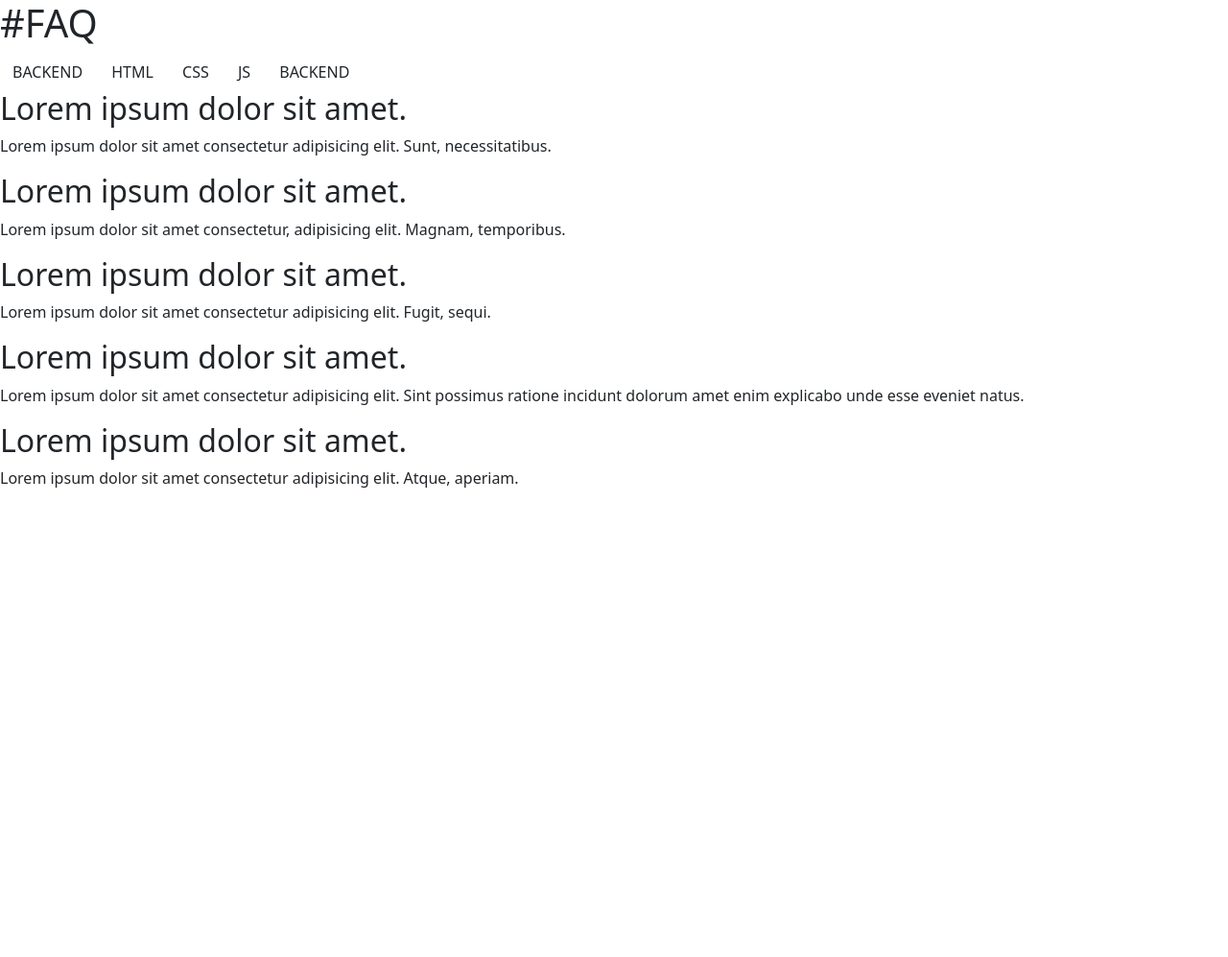
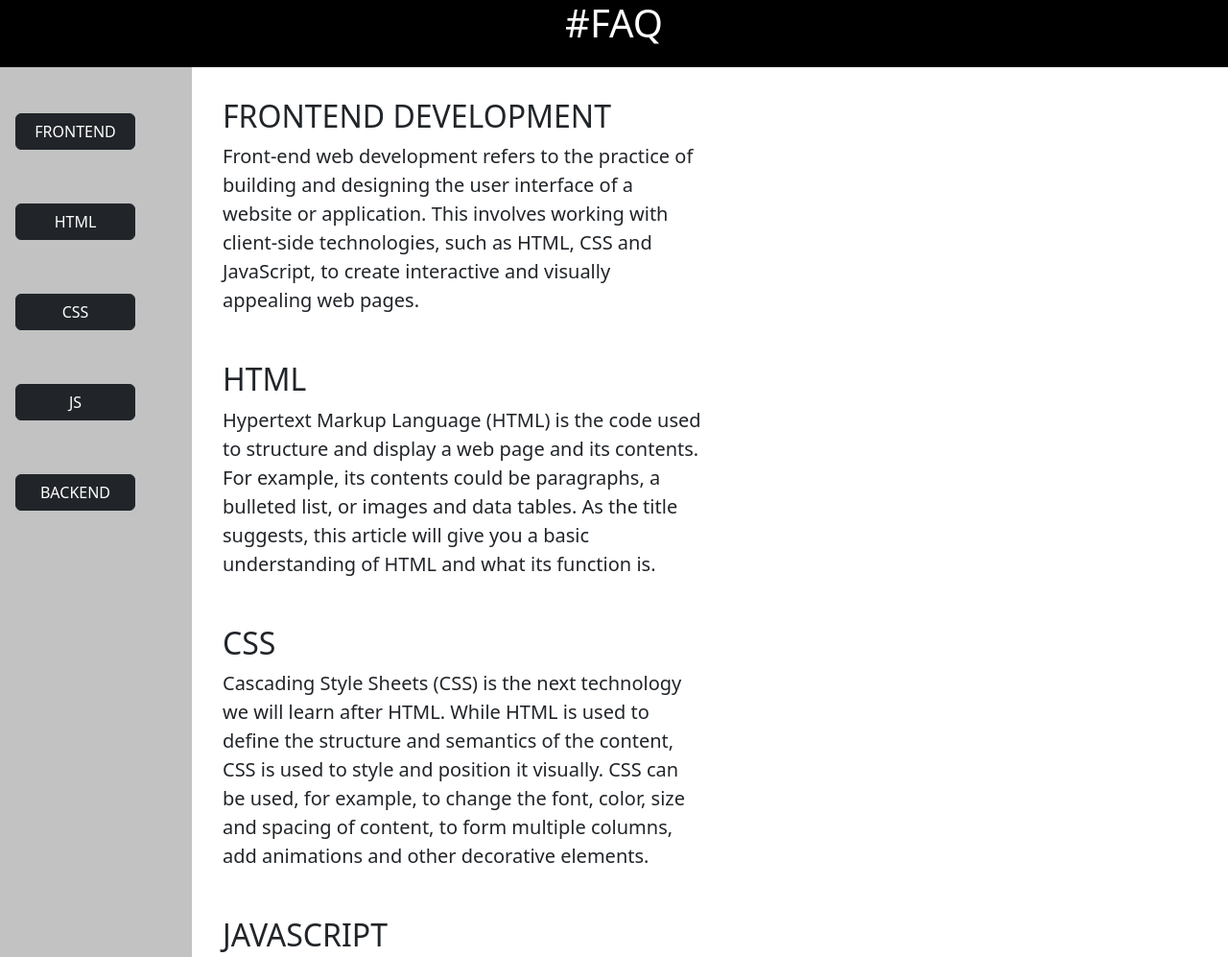
Before and after one commit to aitorgarciadev/FAQ, a plain HTML site: page index.html in a window 1280 px wide. Shown: the top 997 px of the page at 96% size. Before the commit the page ends 800 px from the top, so only its background shows below. Drawn offline with nearby package versions, Linux system fonts and the light colour scheme; files that its build step writes are made by us from their sources.

Commit message:
styles and html fully developed, uploading page to github

```diff
--- a/index.html
+++ b/index.html
@@ -5,7 +5,7 @@
     <meta charset="UTF-8">
     <meta name="viewport" content="width=device-width, initial-scale=1.0">
     <title>#FAQ</title>
-    <link rel="stylesheet" href="./public/css/styles.css">
+    <link rel="stylesheet" href="./public/styles.css">
     <link href="https://cdn.jsdelivr.net/npm/bootstrap@5.3.3/dist/css/bootstrap.min.css" rel="stylesheet"
         integrity="sha384-QWTKZyjpPEjISv5WaRU9OFeRpok6YctnYmDr5pNlyT2bRjXh0JMhjY6hW+ALEwIH" crossorigin="anonymous">
 
@@ -17,43 +17,69 @@
     </header>
 
     <aside>
-        <a href="#section-1" class="btn">BACKEND</a>
-        <a href="#section-2" class="btn">HTML</a>
-        <a href="#section-3" class="btn">CSS</a>
-        <a href="#section-4" class="btn">JS</a>
-        <a href="#section-5" class="btn">BACKEND</a>
+        <a href="#section-1" class="btn btn-dark mt-5">FRONTEND</a>
+        <a href="#section-2" class="btn btn-dark mt-5">HTML</a>
+        <a href="#section-3" class="btn btn-dark mt-5">CSS</a>
+        <a href="#section-4" class="btn btn-dark mt-5">JS</a>
+        <a href="#section-5" class="btn btn-dark mt-5">BACKEND</a>
     </aside>
 
     <main>
         <section id="section-1">
-            <h2>Lorem ipsum dolor sit amet.</h2>
+            <h2>FRONTEND DEVELOPMENT</h2>
             <div>
-                <p>Lorem ipsum dolor sit amet consectetur adipisicing elit. Sunt, necessitatibus.</p>
+                <p>Front-end web development refers to the practice of building and designing the user interface of a
+                    website or
+                    application. This involves working with client-side technologies, such as HTML, CSS and JavaScript,
+                    to create
+                    interactive and visually appealing web pages.
+                </p>
             </div>
         </section>
         <section id="section-2">
-            <h2>Lorem ipsum dolor sit amet.</h2>
+            <h2>HTML</h2>
             <div>
-                <p>Lorem ipsum dolor sit amet consectetur, adipisicing elit. Magnam, temporibus.</p>
+                <p>Hypertext Markup Language (HTML) is the code used to structure and display a web page and its
+                    contents. For example, its
+                    contents could be paragraphs, a bulleted list, or images and data tables. As the title suggests,
+                    this article will give
+                    you a basic understanding of HTML and what its function is.
+                </p>
             </div>
         </section>
         <section id="section-3">
-            <h2>Lorem ipsum dolor sit amet.</h2>
+            <h2>CSS</h2>
             <div>
-                <p>Lorem ipsum dolor sit amet consectetur adipisicing elit. Fugit, sequi.</p>
+                <p>Cascading Style Sheets (CSS) is the next technology we will learn after HTML. While HTML is used to
+                    define the structure
+                    and semantics of the content, CSS is used to style and position it visually. CSS can be used, for
+                    example, to change the
+                    font, color, size and spacing of content, to form multiple columns, add animations and other
+                    decorative elements.</p>
             </div>
         </section>
         <section id="section-4">
-            <h2>Lorem ipsum dolor sit amet.</h2>
+            <h2>JAVASCRIPT</h2>
             <div>
-                <p>Lorem ipsum dolor sit amet consectetur adipisicing elit. Sint possimus ratione incidunt dolorum amet
-                    enim explicabo unde esse eveniet natus.</p>
+                <p>JavaScript is a programming language that allows you to implement complex things on web pages. Any
+                    time a web page does
+                    more than just sit there and display static information for you to view - displaying timely content
+                    updates, interactive
+                    maps, 2D/3D animated graphics, scrolling video player machines, or more, you can bet JavaScript is
+                    probably involved.
+                </p>
             </div>
         </section>
         <section id="section-5">
-            <h2>Lorem ipsum dolor sit amet.</h2>
+            <h2>BACKEND</h2>
             <div>
-                <p>Lorem ipsum dolor sit amet consectetur adipisicing elit. Atque, aperiam.
+                <p>Part of the development that is dedicated to the programming of the different components of a website
+                    (pages, forms,
+                    functionalities, databases...) so that it works correctly. This is the logical part that the user
+                    does not see, but is
+                    essential for the elements to be displayed correctly. The back end works with different programming
+                    languages such as
+                    Java, PHP, MySQL...</p>
             </div>
         </section>
     </main>
--- /dev/null
+++ b/public/styles.css
@@ -0,0 +1,71 @@
+main {
+  background-color: rgb(255, 255, 255);
+}
+
+p {
+  font-size: 20px;
+}
+
+div {
+  max-width: 500px;
+}
+
+section {
+  display: flexbox;
+  padding-left: 2em;
+  padding-top: 2em;
+}
+
+header {
+  background-color: #000000;
+  color: rgb(255, 255, 255);
+  text-align: center;
+}
+
+aside {
+  background-color: #c2c2c2;
+  justify-content: center;
+  align-items: start;
+  color: rgb(175, 175, 175);
+}
+
+.btn {
+  display: inline-block;
+  width: 125px;
+  text-align: center;
+  background: #000000;
+  text-decoration: none;
+  padding: 0.5em 0.5em;
+  margin: 0.5em 1em;
+}
+
+body {
+  margin: 0;
+  display: grid;
+
+  grid-template:
+    "header" 70px
+    "aside" 200px
+    "main" auto;
+}
+
+@media (min-width: 800px) {
+  body {
+    grid-template:
+      "header header" 70px
+      "aside main" auto /
+      200px auto;
+  }
+}
+
+header {
+  grid-area: header;
+}
+
+aside {
+  grid-area: aside;
+}
+
+main {
+  grid-area: main;
+}
```
Also changed, not shown: styles.css (deleted).
